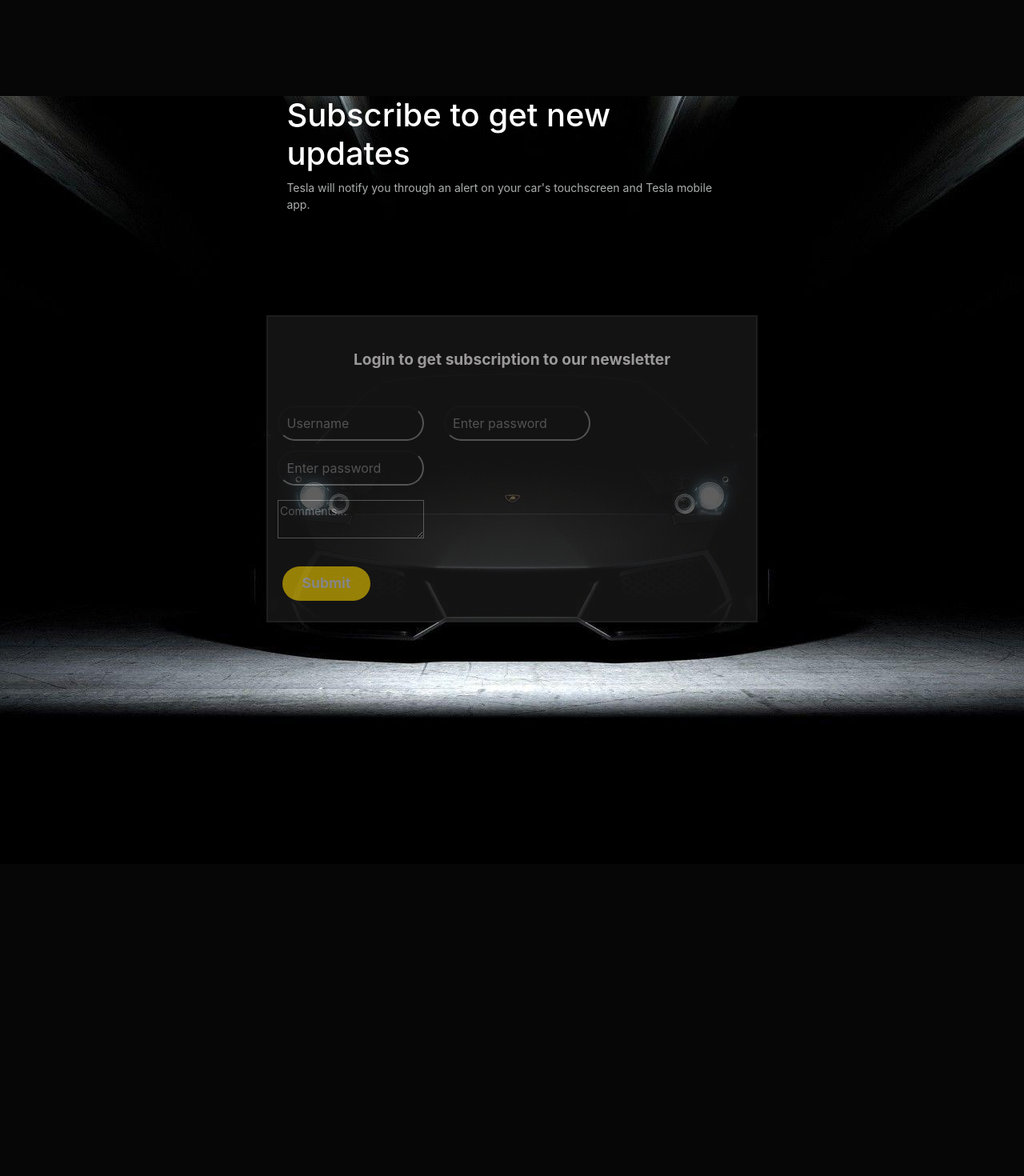
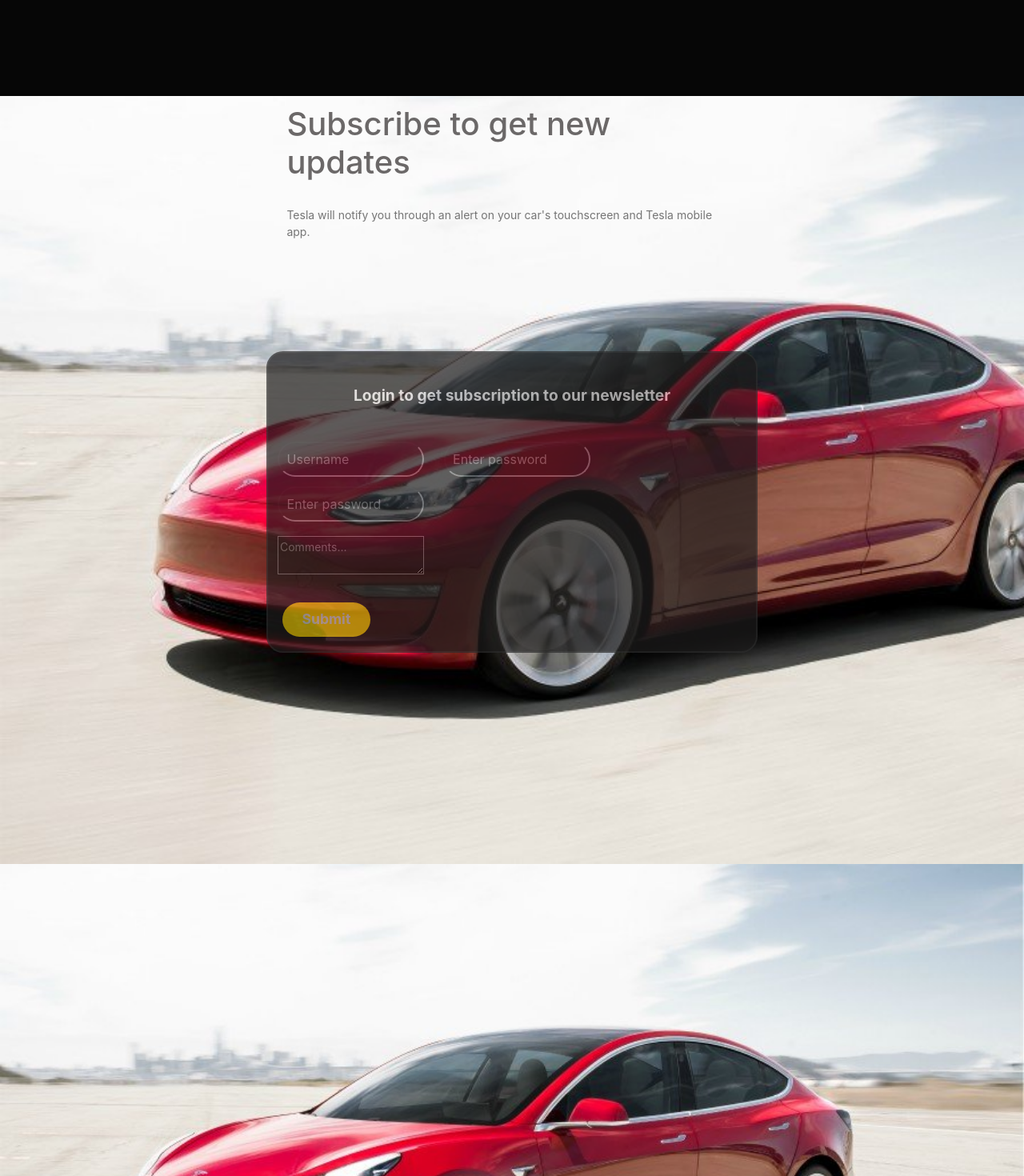
Before and after one commit to shahzain-lab/TeslaMotors, a React (Create React App) app: page / in a window 1280 px wide. Shown: the part 2500-3970 px from the top of the page at 80% size. Before the commit the page ends 3580 px from the top, so only its background shows below. Built offline with nearby package versions, Linux system fonts and the light colour scheme.

Commit message:
logo added

```diff
--- a/public/index.html
+++ b/public/index.html
@@ -2,7 +2,7 @@
 <html lang="en">
   <head>
     <meta charset="utf-8" />
-    <link rel="icon" href="%PUBLIC_URL%/favicon.ico" />
+    <link rel="icon" href="./logo512.png" />
     <meta name="viewport" content="width=device-width, initial-scale=1" />
     <meta name="theme-color" content="#000000" />
     <!-- //fontsize/ -->
@@ -12,7 +12,7 @@
       name="description"
       content="Web site created using create-react-app"
     />
-    <link rel="apple-touch-icon" href="%PUBLIC_URL%/logo192.png" />
+    <link rel="apple-touch-icon" href="%PUBLIC_URL%/logo512.png" />
     <link rel="stylesheet" href="https://bootswatch.com/4/cyborg/bootstrap.min.css"/>
     <!--
       manifest.json provides metadata used when your web app is installed on a
--- a/src/components/Contact/contact.css
+++ b/src/components/Contact/contact.css
@@ -1,12 +1,21 @@
 .contact{
     width: 100vw;
     height: 120vh;
-    background-image: url(../../images/car3.jpg);
+    background-image: url(../../images/car4.jpg);
     background-repeat: no-repeat;
-    background-size: 100%;
+    background-size: cover;
 }
 .contactMainDiv{
     margin: 10% 28%;
+}
+.contactMainDiv h3{
+    color: #6b6868;
+    padding: 2% 0;
+}
+.contactMainDiv p{
+    color: #757575;
+    padding: 2% 0;
+
 }
 .contentForm{
     padding-top: 3%;
@@ -14,7 +23,8 @@
     opacity: .7;
     border: 2px solid #2c2c2c;
     margin: 0 26%;
-    height: 40%;
+    border-radius: 1.3rem;
+    /* height: 40%; */
 }
 .contentForm p{
     font-size: 1.2rem;
--- a/src/components/Footer/Footer.tsx
+++ b/src/components/Footer/Footer.tsx
@@ -3,7 +3,7 @@
 
 export const Footer = () => {
     return (
-        <div>
+        <div className="Footer">
 
         </div>
     )
--- a/src/components/Footer/footer.css
+++ b/src/components/Footer/footer.css
@@ -1,7 +1,7 @@
 .Footer{
     width: 100vw;
-    height: 30vh;
+    height: 50vh;
     background-image: url(../../images/car4.jpg);
     background-repeat: no-repeat;
-    background-size: 100%;
+    background-size: cover;
 }
```
Also changed, not shown: public/logo512.png, 1 other file (tests, documents, lock files or other folders).
